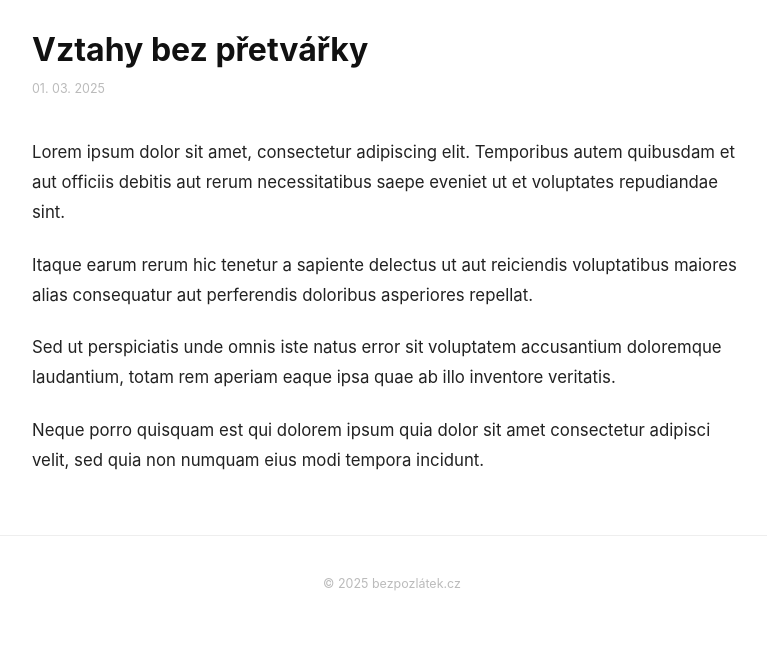
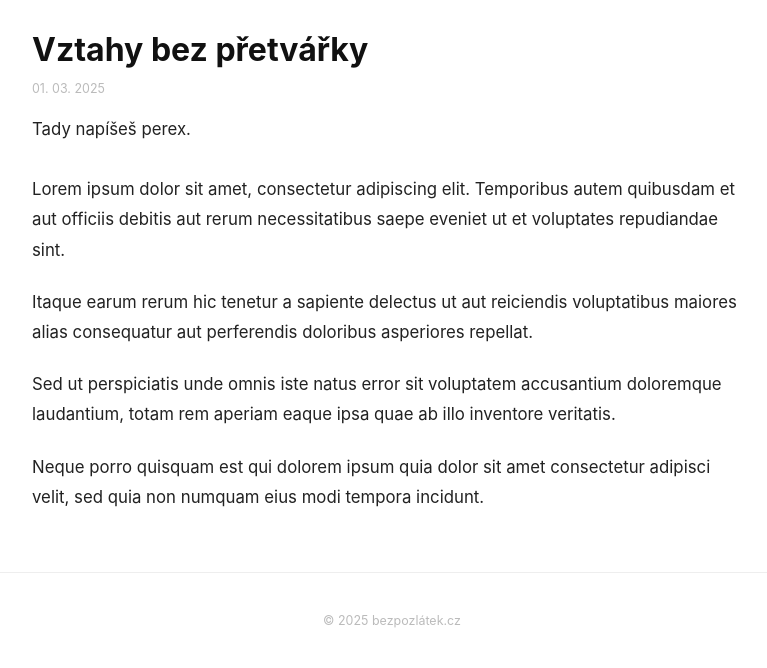
Before and after one commit to badyloff/bezpozlatek, a Jekyll site: the page built from _posts/2025-03-01-vztahy-bez-pretvarky.md, in a window 1280 px wide. Shown: the part 630-1298 px from the top of the page, without its empty margins (248-1015 px from the left). Built offline with Jekyll 4.4.1, drawn with Linux system fonts in a browser that asks for light colours; before the commit the page ends 1261 px from its top, so only the background shows below that.

Commit message:
Update 2025-03-01-vztahy-bez-pretvarky.md

```diff
--- a/_posts/2025-03-01-vztahy-bez-pretvarky.md
+++ b/_posts/2025-03-01-vztahy-bez-pretvarky.md
@@ -4,6 +4,7 @@ title: Vztahy bez přetvářky
 date: 2025-03-01
 pinned: true
 image: https://picsum.photos/seed/vztahy/800/450
+subtitle: "Tady napíšeš perex."
 ---
 
 Lorem ipsum dolor sit amet, consectetur adipiscing elit. Temporibus autem quibusdam et aut officiis debitis aut rerum necessitatibus saepe eveniet ut et voluptates repudiandae sint.
```
